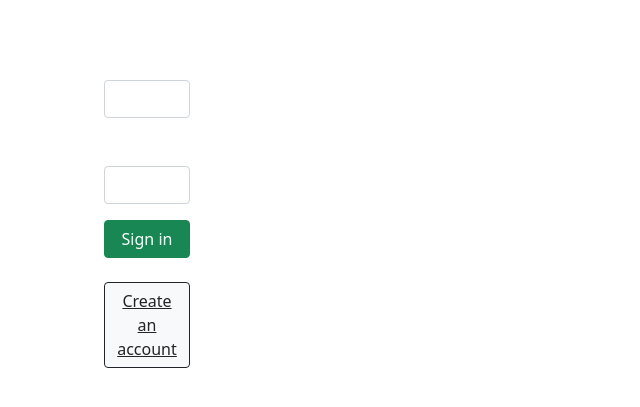
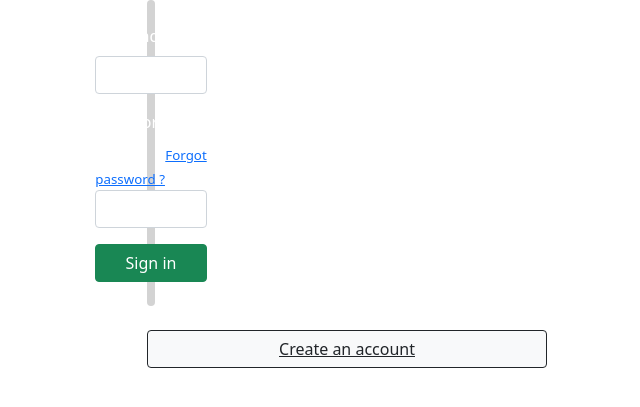
Before and after one commit to MWildFire/All-in-one, a Flask app: page /login in a window 1280 px wide; the page is wider, and only the part inside the window is pictured. Shown: the top 407 px of that part, without its empty margins (503-1143 px from the left). Run offline with Flask 2, Linux system fonts and the light colour scheme.

Commit message:
login and register 2

```diff
--- a/AllInOne/templates/login.html
+++ b/AllInOne/templates/login.html
@@ -8,29 +8,24 @@
     <link rel="stylesheet" href="static/style.css">
 </head>
 <body>
-<div class="bg-secondary py-4 "  style="margin: 0px 650px; border-radius: 10px;">
-    <div class="d-flex justify-content-center">
-
+<div class=" py-4 px-1"  style="margin: 0px 650px; border-radius: 10px; background: lightgrey">
+    <div class="d-flex justify-content-center ">
         <form action="" method="post">
                 <div class="mb-3">
                     <label for="exampleInputEmail1" class="form-label" style="color: white">Email address</label>
                     <input type="email" class="form-control w-200" id="exampleInputEmail1" aria-describedby="emailHelp">
                 </div>
                 <div class="mb-3">
-                    <label for="exampleInputPassword1" class="form-label" style="color: white">Password</label>
+                    <label for="exampleInputPassword1" class="form-label " style="color: white">Password</label>
+                    <a href="" style="font-size: smaller; margin-left: 70px">Forgot password ?</a>
                     <input type="password" class="form-control w-200" id="exampleInputPassword1">
                 </div>
                 <button type="submit" class="btn btn-success w-100">Sign in </button>
-
-
-                <button type="button" class="btn btn-light border border-dark mt-4">
-                    <a href="http://127.0.0.1:5000/registration" class="text-dark">Create an account</a>
-                </button>
-
             </form>
-
-
     </div>
 </div>
+<button type="button" class="btn btn-light border border-dark mt-4" style="width: 400px; margin: 0 650px">
+<a href="http://127.0.0.1:5000/registration" class="text-dark" >Create an account</a>
+</button>
 </body>
 </html>
```
